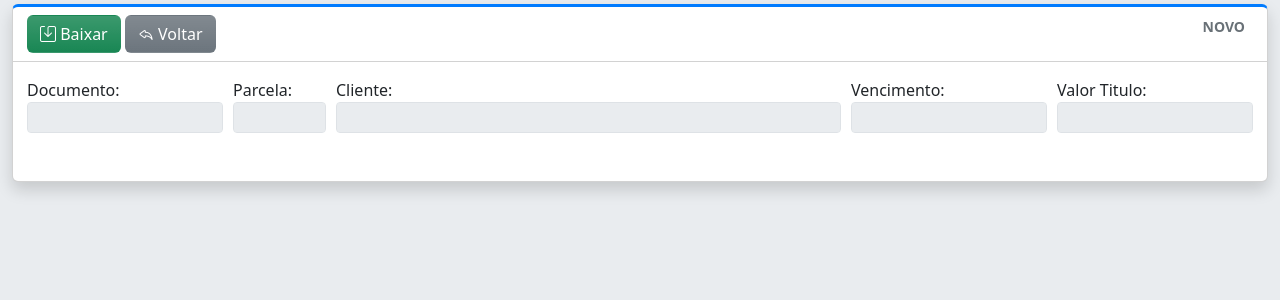
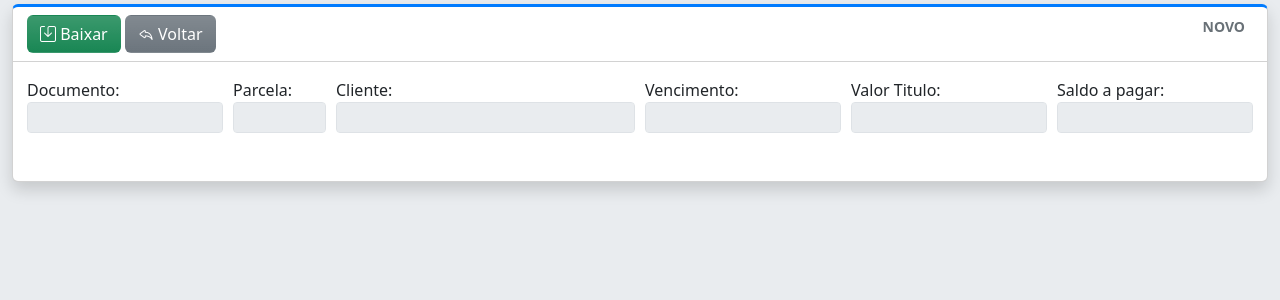
Before and after one commit to jvsjanilson/MeuFinanceiro, a Django app: template financeiro/templates/financeiro/baixareceber/form.html in a window 1280 px wide. Shown: the part 65-365 px from the top of the page. Run offline with Django 4.2, Linux system fonts and the light colour scheme; the template is opened without the code that fills it, so the values that code supplies are empty; some libraries are stand-ins or nearby versions.

Commit message:
feat: exibe saldo a pagar no formulario baixa receber

```diff
--- a/financeiro/templates/financeiro/baixareceber/form.html
+++ b/financeiro/templates/financeiro/baixareceber/form.html
@@ -33,7 +33,7 @@
                          </div>
                     </div>
 
-                    <div class="col-md-5">
+                    <div class="col-md-3">
                         <div class="mb-3">
                            <label>Cliente:</label>
                            <input class="form-control form-control-sm" type="text" disabled value="{{ conta.contato.razao_social }}" />
@@ -52,6 +52,12 @@
                         <div class="mb-3">
                             <label>Valor Titulo:</label>
                             <input class="form-control form-control-sm" type="text" disabled value="{{ conta.valor_titulo }}" />
+                        </div>
+                    </div>
+                   <div class="col-md-2">
+                        <div class="mb-3">
+                            <label>Saldo a pagar:</label>
+                            <input class="form-control form-control-sm" type="text" disabled value="{{ saldo }}" />
                         </div>
                     </div>
 
--- a/financeiro/views.py
+++ b/financeiro/views.py
@@ -24,8 +24,12 @@ class BaixarTitulo(UserAccessMixin, InvalidFormMixin, CreateView):
     def get_context_data(self, **kwargs):
         context = super().get_context_data(**kwargs)
         contareceber = ContaReceber.objects.get(pk=self.kwargs['contareceber'])
+        total_pago = BaixaReceber.objects.filter(contareceber=self.kwargs['contareceber']).aggregate(total=Sum('valor_pago'))['total']
+        saldo = contareceber.valor_titulo - total_pago
+
         context['verbose_name'] = self.model._meta.verbose_name.title
         context['conta'] = contareceber
+        context['saldo'] = saldo
         return context
 
 
```
